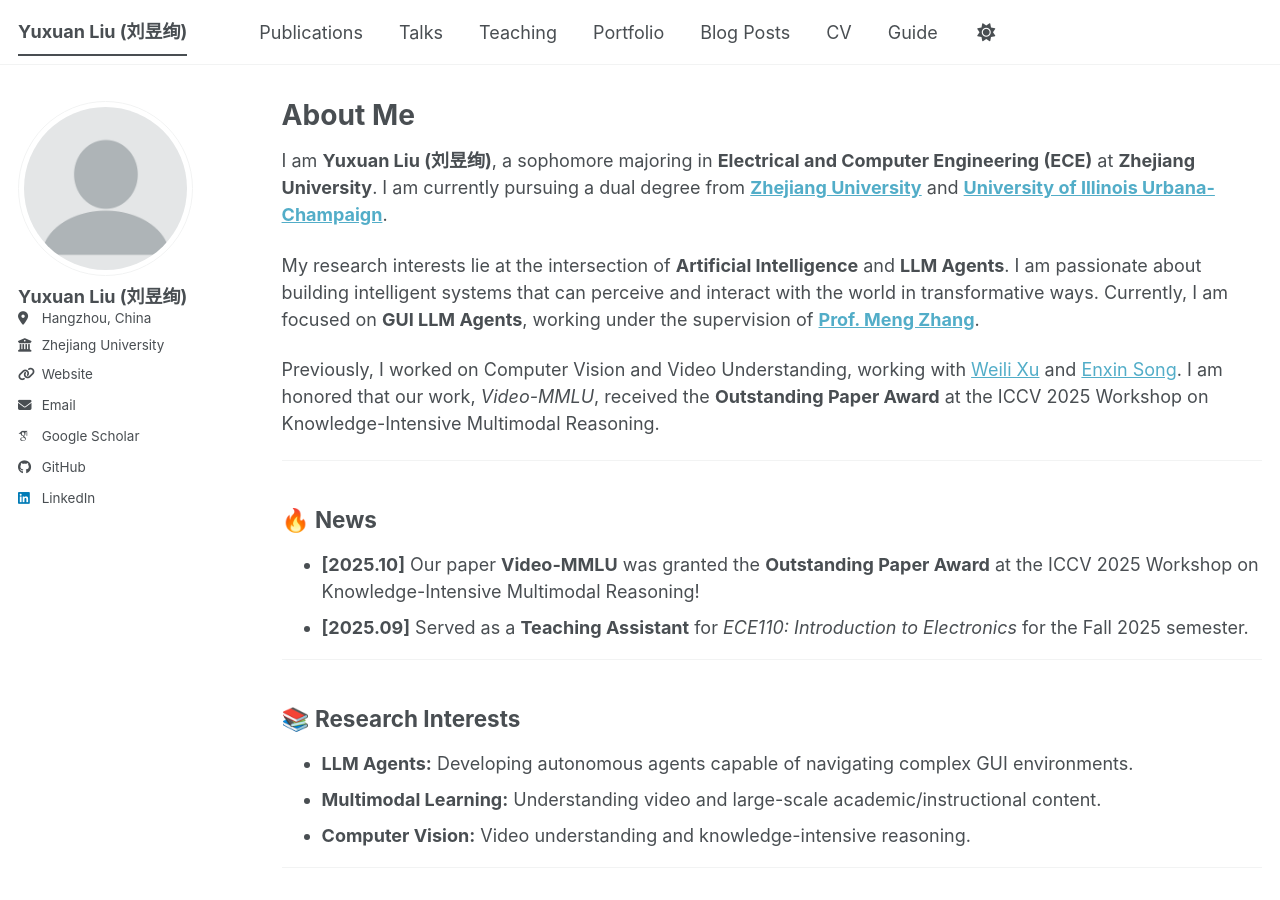
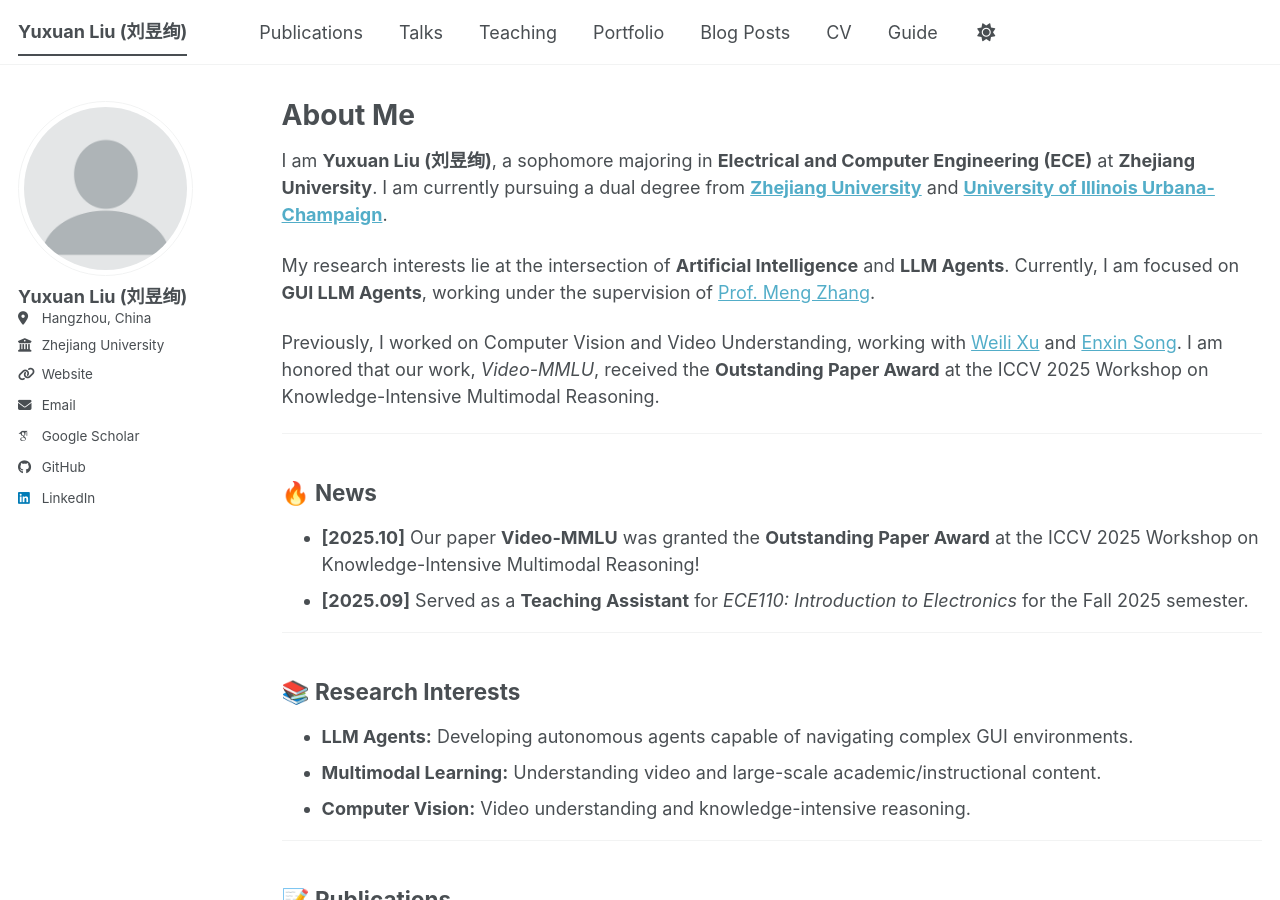
Before and after one commit to StevenLiu06/StevenLiu06.github.io, a Jekyll site: the page built from _pages/about.md, in a window 1280 px wide and 900 px high. Built offline with Jekyll 4.4.1, drawn with Linux system fonts in a browser that asks for light colours; some web fonts are replaced; a script bundle is joined from its source files by our own code; library files that are not in the unit come from our copies.

Commit message:
Refine about page research interests description
Removed redundant phrasing in research interests section.

Signed-off-by: Yuxuan Liu <heixuanfeng2006@163.com>

```diff
--- a/_pages/about.md
+++ b/_pages/about.md
@@ -10,7 +10,7 @@
 
 I am **Yuxuan Liu (刘昱绚)**, a sophomore majoring in **Electrical and Computer Engineering (ECE)** at **Zhejiang University**. I am currently pursuing a dual degree from [**Zhejiang University**](https://www.zju.edu.cn/english/) and [**University of Illinois Urbana-Champaign**](https://illinois.edu/).
 
-My research interests lie at the intersection of **Artificial Intelligence** and **LLM Agents**. I am passionate about building intelligent systems that can perceive and interact with the world in transformative ways. Currently, I am focused on **GUI LLM Agents**, working under the supervision of [**Prof. Meng Zhang**](https://nexus-mengzhang.vercel.app/).
+My research interests lie at the intersection of **Artificial Intelligence** and **LLM Agents**. Currently, I am focused on **GUI LLM Agents**, working under the supervision of [Prof. Meng Zhang](https://nexus-mengzhang.vercel.app/).
 
 Previously, I worked on Computer Vision and Video Understanding, working with [Weili Xu](https://weili-0234.github.io/) and [Enxin Song](https://enxinsong.com/). I am honored that our work, *Video-MMLU*, received the **Outstanding Paper Award** at the ICCV 2025 Workshop on Knowledge-Intensive Multimodal Reasoning.
 
```
